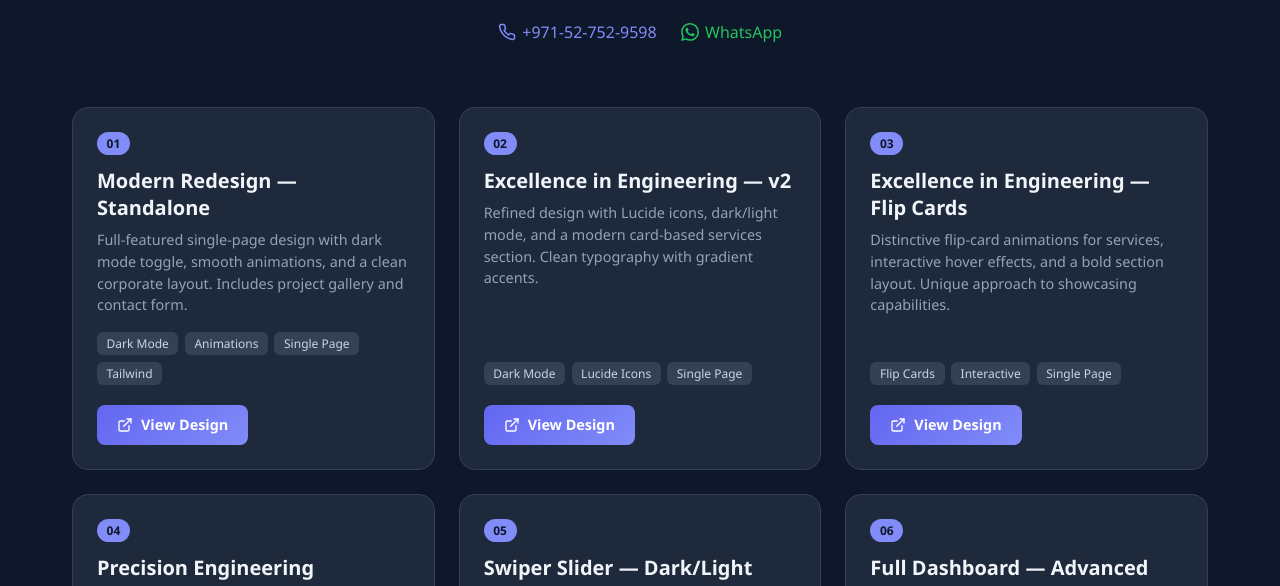
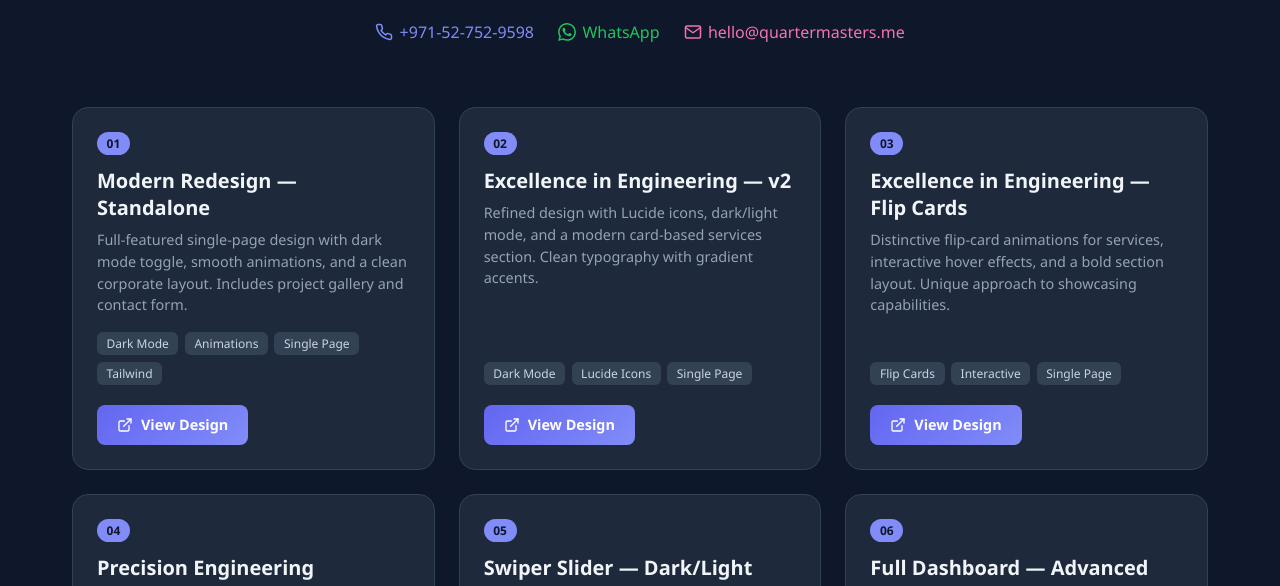
Before and after one commit to mujtaba9598-hasan/sample_technical_websites, a plain HTML site: page index.html in a window 1280 px wide. Shown: the part 176-762 px from the top of the page. Drawn offline with Linux system fonts and the light colour scheme.

Commit message:
Add email contact (hello@quartermasters.me) to index header
Co-Authored-By: Claude Opus 4.6 (1M context) <noreply@anthropic.com>

```diff
--- a/index.html
+++ b/index.html
@@ -159,6 +159,10 @@
                 <svg width="18" height="18" viewBox="0 0 24 24" fill="#22c55e"><path d="M17.472 14.382c-.297-.149-1.758-.867-2.03-.967-.273-.099-.471-.148-.67.15-.197.297-.767.966-.94 1.164-.173.199-.347.223-.644.075-.297-.15-1.255-.463-2.39-1.475-.883-.788-1.48-1.761-1.653-2.059-.173-.297-.018-.458.13-.606.134-.133.298-.347.446-.52.149-.174.198-.298.298-.497.099-.198.05-.371-.025-.52-.075-.149-.669-1.612-.916-2.207-.242-.579-.487-.5-.669-.51-.173-.008-.371-.01-.57-.01-.198 0-.52.074-.792.372-.272.297-1.04 1.016-1.04 2.479 0 1.462 1.065 2.875 1.213 3.074.149.198 2.096 3.2 5.077 4.487.709.306 1.262.489 1.694.625.712.227 1.36.195 1.871.118.571-.085 1.758-.719 2.006-1.413.248-.694.248-1.289.173-1.413-.074-.124-.272-.198-.57-.347m-5.421 7.403h-.004a9.87 9.87 0 0 1-5.031-1.378l-.361-.214-3.741.982.998-3.648-.235-.374a9.86 9.86 0 0 1-1.51-5.26c.001-5.45 4.436-9.884 9.888-9.884 2.64 0 5.122 1.03 6.988 2.898a9.825 9.825 0 0 1 2.893 6.994c-.003 5.45-4.437 9.884-9.885 9.884m8.413-18.297A11.815 11.815 0 0 0 12.05 0C5.495 0 .16 5.335.157 11.892c0 2.096.547 4.142 1.588 5.945L.057 24l6.305-1.654a11.882 11.882 0 0 0 5.683 1.448h.005c6.554 0 11.89-5.335 11.893-11.893a11.821 11.821 0 0 0-3.48-8.413z"/></svg>
                 WhatsApp
             </a>
+            <a href="mailto:hello@quartermasters.me" style="color: #f472b6; text-decoration: none; font-size: 1rem; display: inline-flex; align-items: center; gap: 0.4rem;">
+                <svg width="18" height="18" viewBox="0 0 24 24" fill="none" stroke="#f472b6" stroke-width="2" stroke-linecap="round" stroke-linejoin="round"><path d="M4 4h16c1.1 0 2 .9 2 2v12c0 1.1-.9 2-2 2H4c-1.1 0-2-.9-2-2V6c0-1.1.9-2 2-2z"/><polyline points="22,6 12,13 2,6"/></svg>
+                hello@quartermasters.me
+            </a>
         </div>
     </div>
 
```
